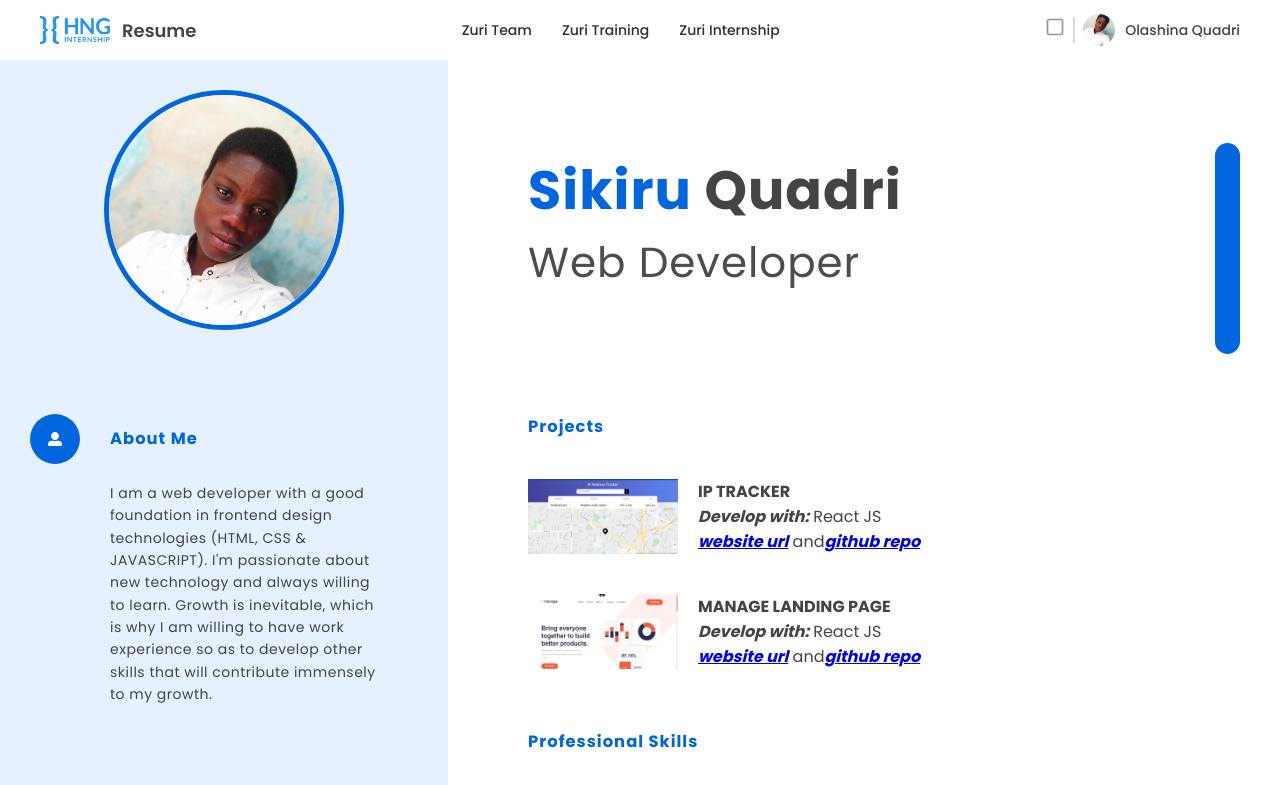
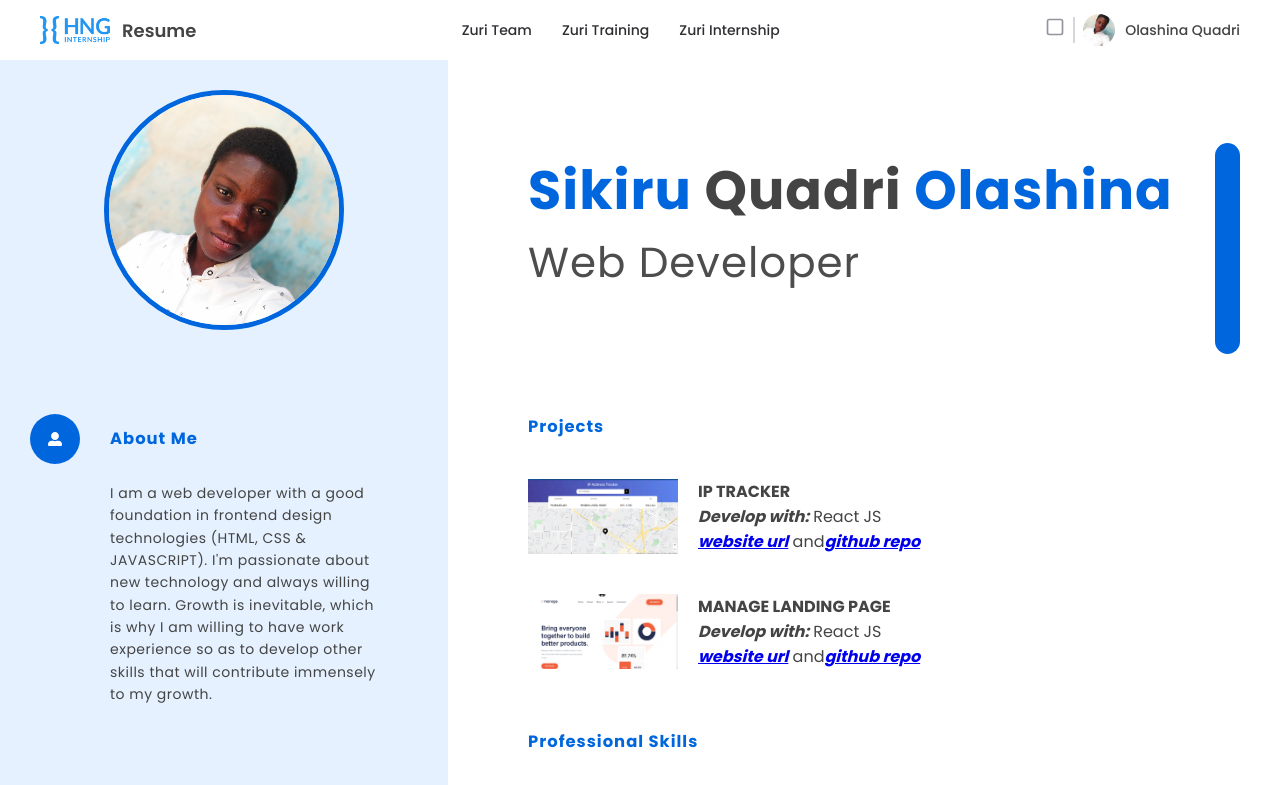
Before and after one commit to olashina201/resume, a React (Create React App) app: page / in a window 1280 px wide. Shown: the top 785 px of the page. Built offline with nearby package versions, Linux system fonts and the light colour scheme.

Commit message:
refactor sidebar

```diff
--- a/src/assets/style.css
+++ b/src/assets/style.css
@@ -154,7 +154,7 @@ body {
         width: 100% !important;
    }
     .main .side_left .profile_name {
-        display: block !important;
+        display: block;
         min-height: 0;
         padding: 30px 0;
         padding-bottom: 10px;
--- a/src/container/Contact.js
+++ b/src/container/Contact.js
@@ -6,7 +6,7 @@ const Contact = () => {
     <form action="#">
         <input type="text" placeholder="Enter your name" />
         <input type="text" placeholder="Enter your email" />
-        <textarea name="comment" rows="6" cols="30"></textarea>
+        <textarea rows="6" cols="30"></textarea>
       <div className="button">
         <button type="submit">Submit</button>
       </div>
--- a/src/container/Education.js
+++ b/src/container/Education.js
@@ -1,5 +1,5 @@
 import React from "react";
-import { FaBookOpen } from "react-icons/fa";
+import { RiBookOpenLine } from "react-icons/ri";
 
 const Education = () => {
   return (
@@ -7,7 +7,7 @@ const Education = () => {
       <div class="title">
         <span>
           <em>
-            <FaBookOpen />
+            <RiBookOpenLine />
           </em>
         </span>
         <h3>Education</h3>
--- a/src/container/Main.js
+++ b/src/container/Main.js
@@ -10,7 +10,7 @@ const Main = () => {
     <div class="side_Right">
       <div class="profile_name">
         <h1>
-          <strong>Sikiru</strong> Quadri
+        <strong>Sikiru</strong> Quadri <strong>Olashina</strong>
         </h1>
         <h2>Web Developer</h2>
       </div>
--- a/src/container/SideBar.js
+++ b/src/container/SideBar.js
@@ -22,7 +22,7 @@ const SideBar = () => {
 
       <div class="profile_name">
         <h1>
-          <strong>Vishal</strong> Sondarva
+          <strong>Sikiru</strong> Quadri <strong>Olashina</strong>
         </h1>
         <h2>Web Designer</h2>
       </div>
```
